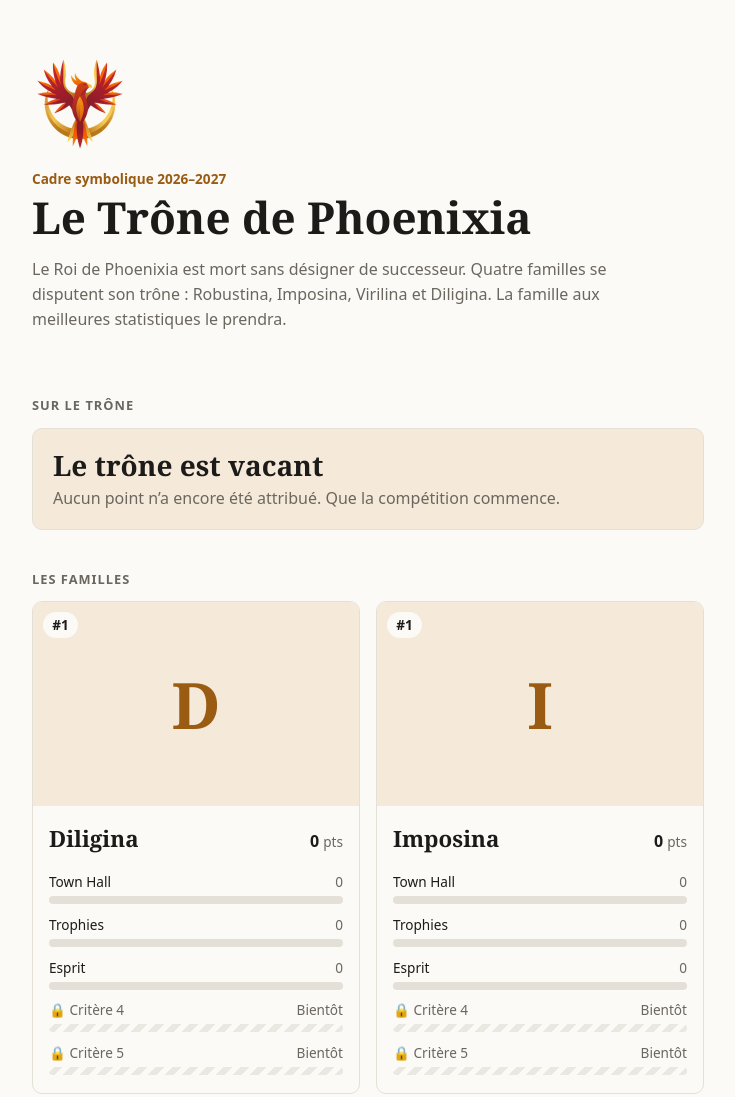
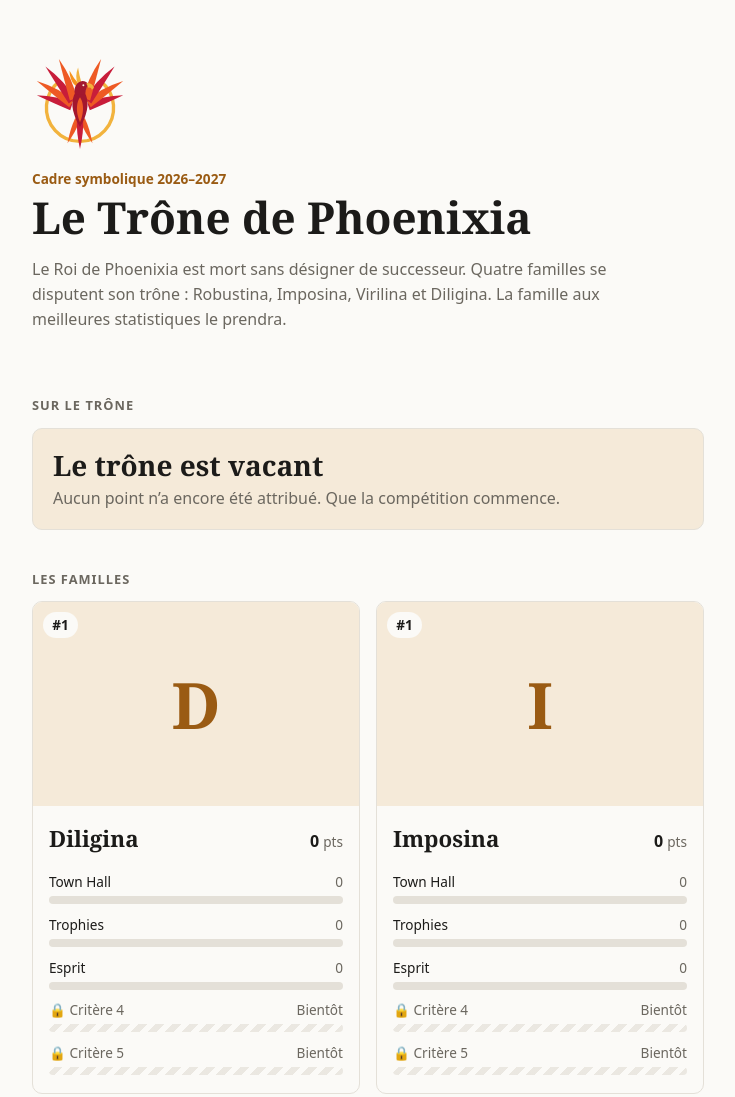
Before and after one commit to UnnamedH/phenix-site, a plain HTML site: page index.html in a window 1280 px wide. Shown: the top 1097 px of the page, without its empty margins (272-1007 px from the left). Drawn offline with Linux system fonts and the light colour scheme; no server answers.

Commit message:
Simplify the phoenix logo into flat modern shapes
Redrawn as a vector: four feathers per wing, flat red, orange and
gold, a thin ring, and a simpler head and tail.

Co-Authored-By: Claude Opus 5.5 <noreply@anthropic.com>
Claude-Session: https://claude.ai/code/session_01Y1VuThqbD3XghdRRcZLCNM

```diff
--- a/index.html
+++ b/index.html
@@ -7,8 +7,8 @@
   <meta name="description" content="Classement des quatre familles qui se disputent le trône de Phoenixia.">
   <meta name="theme-color" content="#fbfaf7" media="(prefers-color-scheme: light)">
   <meta name="theme-color" content="#151412" media="(prefers-color-scheme: dark)">
+  <link rel="icon" href="images/logo/phenix-mark.svg" type="image/svg+xml">
   <link rel="icon" href="images/logo/favicon-32.png" sizes="32x32" type="image/png">
-  <link rel="icon" href="images/logo/phenix-icon-512.png" sizes="512x512" type="image/png">
   <link rel="apple-touch-icon" href="images/logo/apple-touch-icon.png">
   <link rel="stylesheet" href="styles.css">
 </head>
@@ -16,7 +16,7 @@
   <a class="skip" href="#main">Aller au classement</a>
 
   <header class="wrap">
-    <img class="logo" src="images/logo/phenix-mark-192.png" width="96" height="96" alt="Troupe Phénix">
+    <img class="logo" src="images/logo/phenix-mark.svg" width="96" height="96" alt="Troupe Phénix">
     <p class="eyebrow">Cadre symbolique 2026–2027</p>
     <h1><span translate="no">Le Trône de Phoenixia</span></h1>
     <p class="lede">
```
Also changed, not shown: images/logo/apple-touch-icon.png, images/logo/favicon-32.png, images/logo/phenix-icon-512.png, images/logo/phenix-logo.png, images/logo/phenix-logo.svg (added), images/logo/phenix-mark-1024.png, images/logo/phenix-mark-192.png (deleted), images/logo/phenix-mark.svg (added).
